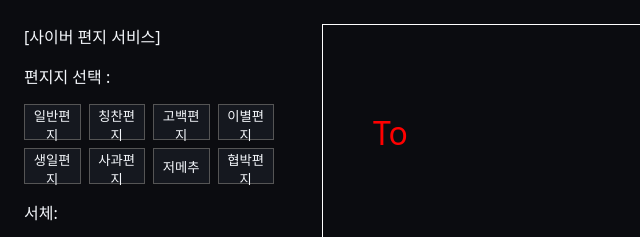
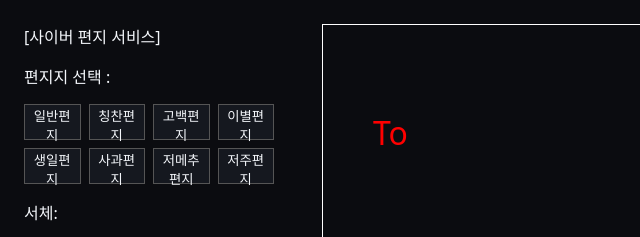
Before and after one commit to woooyxxn/makeyourowncard, a plain HTML site: page index.html in a window 1280 px wide. Shown: the top 237 px of the page, 0-640 px from the left. Drawn offline with Linux system fonts and the light colour scheme.

Commit message:
Update index.html

```diff
--- a/index.html
+++ b/index.html
@@ -10,26 +10,22 @@
       font-family: 'GasiGasiBaekMinju';
       src: url('https://cdn.jsdelivr.net/gh/projectnoonnu/noonfonts_2112@1.0/establishThornFontOTF.woff') format('woff');
       font-weight: normal;
-      font-display: swap;
-    }
+      font-display: swap;}
     @font-face {
       font-family: 'OngleipParkDahyeon';
       src: url('https://cdn.jsdelivr.net/gh/projectnoonnu/2411-3@1.0/Ownglyph_ParkDaHyun.woff2') format('woff2');
       font-weight: normal;
-      font-display: swap;
-    }
+      font-display: swap;}
     @font-face {
       font-family: 'Yeongwol';
       src: url('https://cdn.jsdelivr.net/gh/projectnoonnu/2507-2@1.0/YeongwolTTF-Regular.woff2') format('woff2');
       font-weight: normal;
-      font-display: swap;
-    }
+      font-display: swap;}
 
     body {
       font-family: ui-sans-serif, system-ui, -apple-system, "Noto Sans KR", sans-serif;
       margin:0; padding:24px;
-      background:#0b0c10; color:#f4f7fb;
-    }
+      background:#0b0c10; color:#f4f7fb;}
     * { box-sizing: border-box; }
 
     .container { display:flex; gap:48px; align-items:flex-start; }
@@ -44,8 +40,7 @@
       width:500px; height:500px; border:1px solid #ffffff;
       padding:50px; line-height:1.6; font-size:2rem;
       background-size:cover; background-position:center; background-repeat:no-repeat;
-      color:#0000ff; display:flex; flex-direction:column; justify-content:space-between;
-    }
+      color:#0000ff; display:flex; flex-direction:column; justify-content:space-between; }
     .msg { margin-top:12px; }
     .footer { display:flex; justify-content:space-between; margin-top:8px; }
     #save { margin-top:8px; height:36px; border:1px solid #555; background:#f4f7fb; color:#15181f; cursor:pointer; }
@@ -64,8 +59,8 @@
       <button class="paper-btn" data-bg="breakup.jpg">이별편지</button>
       <button class="paper-btn" data-bg="party.jpg">생일편지</button>
       <button class="paper-btn" data-bg="apology.jpg">사과편지</button>
-      <button class="paper-btn" data-bg="menu.jpg">저메추</button>
-      <button class="paper-btn" data-bg="pooky.jpg">협박편지</button>
+      <button class="paper-btn" data-bg="menu.jpg">저메추편지</button>
+      <button class="paper-btn" data-bg="pooky.jpg">저주편지</button>
     </div>
 
     <label>서체:</label>
@@ -87,7 +82,7 @@
     <div id="monitor"></div>
     <button id="save">이미지 저장</button>
   </div>
-</div>
+  </div>
 
 <script>
   const monitor = document.getElementById('monitor');
@@ -108,7 +103,6 @@
     };
   });
 
-  // 폰트 버튼 선택 (순서 및 라벨 유지)
   let currentFont = "inherit";
   fonts.querySelectorAll('.font-btn').forEach(btn=>{
     btn.onclick = function(){
```
